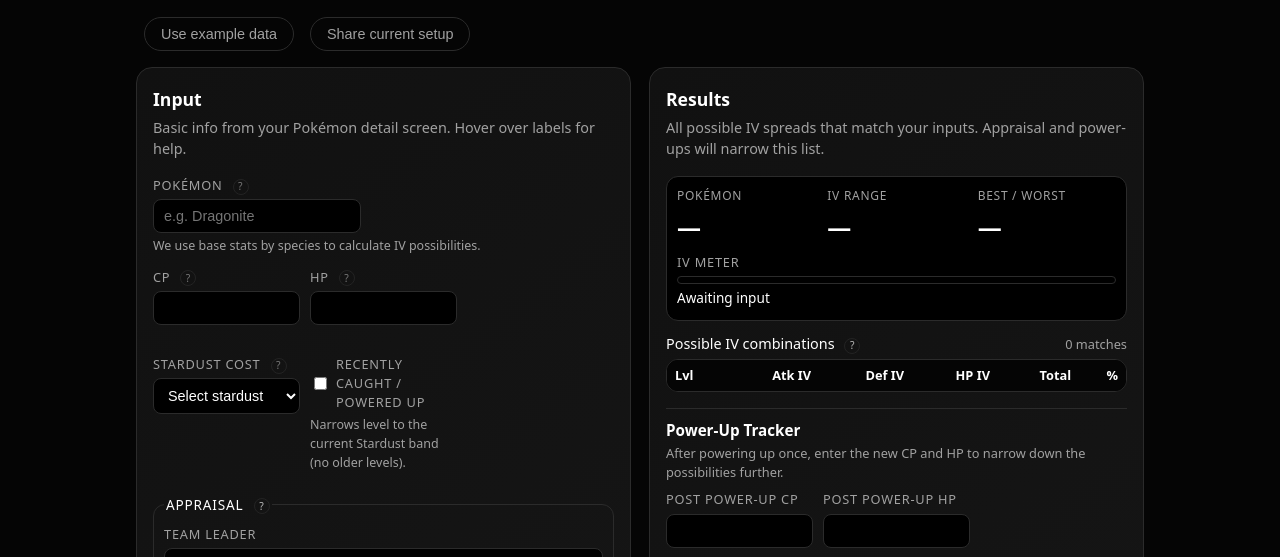
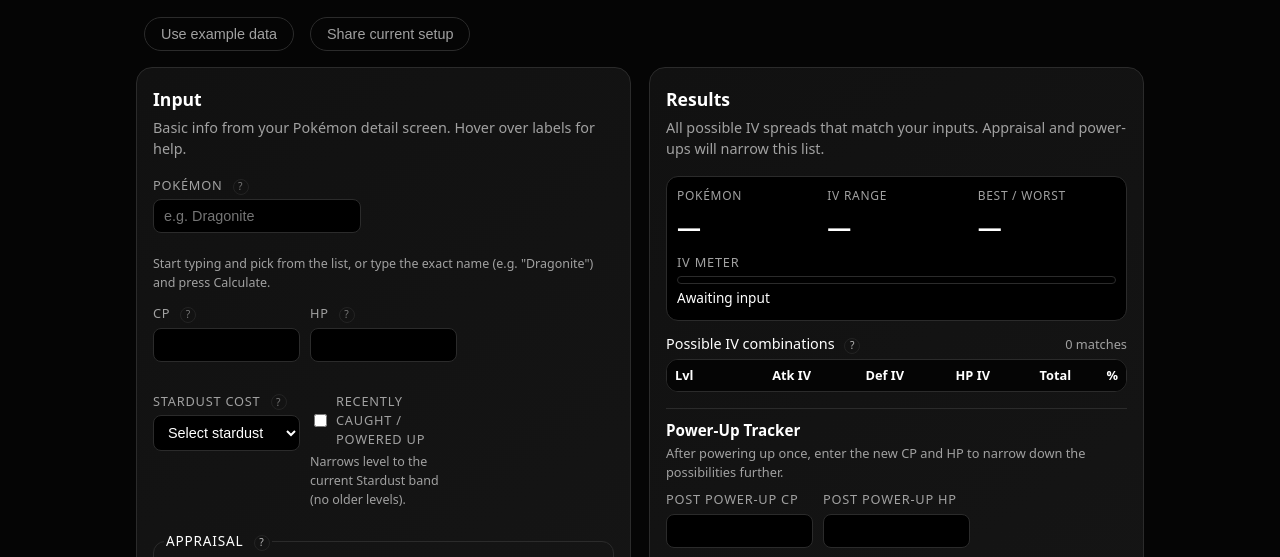
Before and after one commit to fable-dev/PoGoInfo, a plain HTML site: page pokemon-iv-calculator.html in a window 1280 px wide. Shown: the part 199-756 px from the top of the page. Drawn offline with Linux system fonts and the light colour scheme.

Commit message:
Update pokemon-iv-calculator.html

```diff
--- a/pokemon-iv-calculator.html
+++ b/pokemon-iv-calculator.html
@@ -73,7 +73,10 @@
     />
     <div id="pokemon-search-results" class="pokemon-search-results"></div>
   </div>
-              <p class="field-hint">We use base stats by species to calculate IV possibilities.</p>
+  <p class="field-error" data-error-for="pokemon-search"></p>
+  <p class="field-hint">
+    Start typing and pick from the list, or type the exact name (e.g. "Dragonite") and press Calculate.
+  </p>
 </div>
 
             <!-- CP / HP -->
```
Lines whose indentation alone changed are shown as unchanged.
